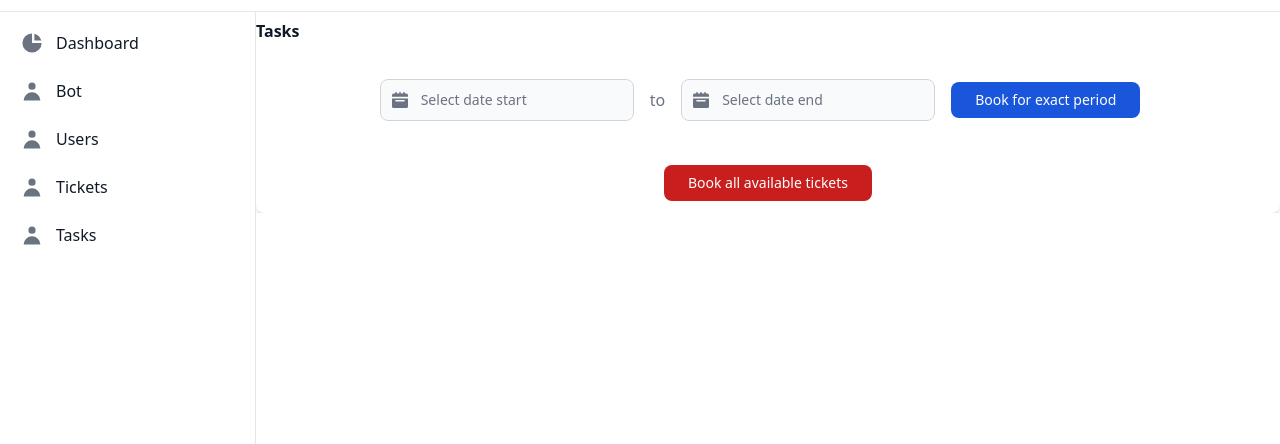
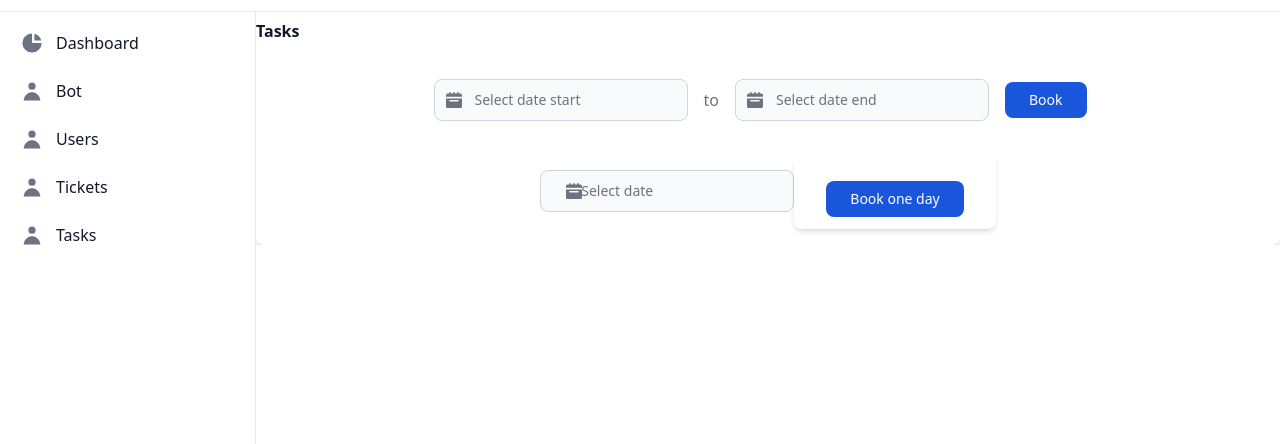
Before and after one commit to Simple2B/paris, a Flask app: page /tasks/ in a window 1280 px wide. Shown: the part 57-501 px from the top of the page. Run offline with Flask 3, Linux system fonts and the light colour scheme; the visitor is signed in with stand-in values (Sample User, id 1); style sheets or scripts are compiled from the project's sources; parts of the project's set-up code (start-up, migrations or seed data) failed here and were passed over.

Commit message:
form added tests

```diff
--- a/app/__init__.py
+++ b/app/__init__.py
@@ -7,6 +7,7 @@ from flask_migrate import Migrate
 from flask_mail import Mail
 from apscheduler.jobstores.sqlalchemy import SQLAlchemyJobStore
 from apscheduler.schedulers.background import BackgroundScheduler
+from apscheduler.schedulers.base import SchedulerAlreadyRunningError
 
 
 from app.logger import log
@@ -47,8 +48,11 @@ def create_app(environment="development"):
     JOB_STORES = {
         "default": SQLAlchemyJobStore(url=configuration.ALCHEMICAL_DATABASE_URL)
     }
-    scheduler.configure(jobstores=JOB_STORES)
-    scheduler.start()
+    try:
+        scheduler.configure(jobstores=JOB_STORES)
+        scheduler.start()
+    except SchedulerAlreadyRunningError:
+        log(log.INFO, "Scheduler is already running")
 
     log(log.INFO, "Scheduler initialized")
 
--- a/app/controllers/bot.py
+++ b/app/controllers/bot.py
@@ -12,7 +12,9 @@ from .celery.task_bot import bot as bot_task
 
 
 def start_bot(
-    start_date: datetime.date | None = None, end_date: datetime.date | None = None
+    is_booking: bool = False,
+    start_date: datetime.date | None = None,
+    end_date: datetime.date | None = None,
 ):
     log(log.INFO, "BOT: Start")
     with db.begin() as session:
@@ -38,7 +40,7 @@ def start_bot(
     with db.begin() as session:
         bot = session.scalar(sa.select(m.Bot))
         assert bot
-        task = bot_task.delay(start_date, end_date)
+        task = bot_task.delay(is_booking, start_date, end_date)
         bot.task_id = task.id
 
 
--- a/app/forms/__init__.py
+++ b/app/forms/__init__.py
@@ -1,3 +1,5 @@
 # flake8: noqa F401
 from .auth import LoginForm, RegistrationForm, ForgotForm, ChangePasswordForm
 from .user import UserForm, NewUserForm
+from .period import PeriodForm
+from .day import DayForm
--- /dev/null
+++ b/app/templates/task/date_form.html
@@ -0,0 +1,30 @@
+<form
+    class="flex items-center justify-center py-4 bg-white dark:bg-gray-800"
+    method="post"
+    action="{{ url_for('tasks.booking_day') }}">
+    {{ form_hidden_tag() }}
+
+
+    <div class="relative max-w-sm">
+        <div class="absolute inset-y-0 left-0 flex items-center pl-3.5 pointer-events-none">
+        <svg class="ml-3 w-4 h-4 text-gray-500 dark:text-gray-400" aria-hidden="true" xmlns="http://www.w3.org/2000/svg" fill="currentColor" viewBox="0 0 20 20">
+            <path d="M20 4a2 2 0 0 0-2-2h-2V1a1 1 0 0 0-2 0v1h-3V1a1 1 0 0 0-2 0v1H6V1a1 1 0 0 0-2 0v1H2a2 2 0 0 0-2 2v2h20V4ZM0 18a2 2 0 0 0 2 2h16a2 2 0 0 0 2-2V8H0v10Zm5-8h10a1 1 0 0 1 0 2H5a1 1 0 0 1 0-2Z"/>
+        </svg>
+        </div>
+        <input datepicker name="day" type="text" class="bg-gray-50 border border-gray-300 text-gray-900 text-sm rounded-lg focus:ring-blue-500 focus:border-blue-500 block w-full pl-10 p-2.5 dark:bg-gray-700 dark:border-gray-600 dark:placeholder-gray-400 dark:text-white dark:focus:ring-blue-500 dark:focus:border-blue-500" placeholder="Select date">
+    </div>
+
+    <div class="flex items-center">
+        <div class="px-4 relative overflow-x-auto shadow-md sm:rounded-lg">
+            <div class="flex justify-center mt-4 py-3">
+                <button
+                    type="submit"
+                    id="book-for-period-button"
+                    class="inline-flex items-center mx-4 px-6 py-2 text-sm font-medium text-center text-white rounded-lg bg-blue-700 hover:bg-blue-800 focus:ring-4 focus:ring-blue-300 dark:bg-blue-600 dark:hover:bg-blue-700 dark:focus:blue-800">
+                    Book one day
+                </button>
+            </div>
+        </div>
+    </div>
+
+</form>
--- a/app/templates/task/index.html
+++ b/app/templates/task/index.html
@@ -4,55 +4,9 @@
 <div class="relative overflow-x-auto shadow-md sm:rounded-lg">
   <h2 class="my-5 font-bold text-gray-900 dark:text-white"> Tasks </h2>
   <div class="relative overflow-x-auto shadow-md sm:rounded-lg">
-    <form
-    class="flex items-center justify-center py-4 bg-white dark:bg-gray-800"
-    method="post"
-    action="{{ url_for('tasks.booking') }}">
-    {{ form_hidden_tag() }}
 
-
-
-    <div date-rangepicker class="flex items-center">
-      <div class="relative">
-        <div class="absolute inset-y-0 left-0 flex items-center pl-3 pointer-events-none">
-            <svg class="w-4 h-4 text-gray-500 dark:text-gray-400" aria-hidden="true" xmlns="http://www.w3.org/2000/svg" fill="currentColor" viewBox="0 0 20 20">
-              <path d="M20 4a2 2 0 0 0-2-2h-2V1a1 1 0 0 0-2 0v1h-3V1a1 1 0 0 0-2 0v1H6V1a1 1 0 0 0-2 0v1H2a2 2 0 0 0-2 2v2h20V4ZM0 18a2 2 0 0 0 2 2h16a2 2 0 0 0 2-2V8H0v10Zm5-8h10a1 1 0 0 1 0 2H5a1 1 0 0 1 0-2Z"/>
-            </svg>
-        </div>
-        <input name="start" type="text" class="bg-gray-50 border border-gray-300 text-gray-900 text-sm rounded-lg focus:ring-blue-500 focus:border-blue-500 block w-full pl-10 p-2.5  dark:bg-gray-700 dark:border-gray-600 dark:placeholder-gray-400 dark:text-white dark:focus:ring-blue-500 dark:focus:border-blue-500" placeholder="Select date start">
-      </div>
-      <span class="mx-4 text-gray-500">to</span>
-      <div class="relative">
-        <div class="absolute inset-y-0 left-0 flex items-center pl-3 pointer-events-none">
-            <svg class="w-4 h-4 text-gray-500 dark:text-gray-400" aria-hidden="true" xmlns="http://www.w3.org/2000/svg" fill="currentColor" viewBox="0 0 20 20">
-              <path d="M20 4a2 2 0 0 0-2-2h-2V1a1 1 0 0 0-2 0v1h-3V1a1 1 0 0 0-2 0v1H6V1a1 1 0 0 0-2 0v1H2a2 2 0 0 0-2 2v2h20V4ZM0 18a2 2 0 0 0 2 2h16a2 2 0 0 0 2-2V8H0v10Zm5-8h10a1 1 0 0 1 0 2H5a1 1 0 0 1 0-2Z"/>
-            </svg>
-        </div>
-        <input name="end" type="text" class="bg-gray-50 border border-gray-300 text-gray-900 text-sm rounded-lg focus:ring-blue-500 focus:border-blue-500 block w-full pl-10 p-2.5  dark:bg-gray-700 dark:border-gray-600 dark:placeholder-gray-400 dark:text-white dark:focus:ring-blue-500 dark:focus:border-blue-500" placeholder="Select date end">
-    </div>
-    </div>
-
-
-      <button
-        type="submit"
-        id="book-for-period-button"
-        class="inline-flex items-center mx-4 px-6 py-2 text-sm font-medium text-center text-white rounded-lg bg-blue-700 hover:bg-blue-800 focus:ring-4 focus:ring-blue-300 dark:bg-blue-600 dark:hover:bg-blue-700 dark:focus:blue-800">
-        Book for exact period
-      </button>
-    </form>
-
-    <div class="relative overflow-x-auto shadow-md sm:rounded-lg">
-      <div class="flex justify-center mt-4 py-3">
-        <a href="{{ url_for('tasks.booking') }}">
-          <button
-            type="button"
-            id="book-all-button"
-            class="inline-flex items-center px-6 py-2 text-sm font-medium text-center text-white rounded-lg bg-red-700 hover:bg-red-800 focus:ring-4 focus:ring-red-300 dark:bg-red-600 dark:hover:bg-red-700 dark:focus:red-800">
-            Book all available tickets
-          </button>
-        </a>
-      </div>
-    </div>
+    {% include 'task/period_form.html' %}
+    {% include 'task/date_form.html' %}
 
   </div>
 </div>
--- /dev/null
+++ b/app/templates/task/period_form.html
@@ -0,0 +1,33 @@
+<form
+    class="flex items-center justify-center py-4 bg-white dark:bg-gray-800"
+    method="post"
+    action="{{ url_for('tasks.booking_period') }}">
+    {{ form_hidden_tag() }}
+
+    <div date-rangepicker class="flex items-center">
+      <div class="relative">
+        <div class="absolute inset-y-0 left-0 flex items-center pl-3 pointer-events-none">
+            <svg class="w-4 h-4 text-gray-500 dark:text-gray-400" aria-hidden="true" xmlns="http://www.w3.org/2000/svg" fill="currentColor" viewBox="0 0 20 20">
+              <path d="M20 4a2 2 0 0 0-2-2h-2V1a1 1 0 0 0-2 0v1h-3V1a1 1 0 0 0-2 0v1H6V1a1 1 0 0 0-2 0v1H2a2 2 0 0 0-2 2v2h20V4ZM0 18a2 2 0 0 0 2 2h16a2 2 0 0 0 2-2V8H0v10Zm5-8h10a1 1 0 0 1 0 2H5a1 1 0 0 1 0-2Z"/>
+            </svg>
+        </div>
+        <input name="start" type="text" class="bg-gray-50 border border-gray-300 text-gray-900 text-sm rounded-lg focus:ring-blue-500 focus:border-blue-500 block w-full pl-10 p-2.5  dark:bg-gray-700 dark:border-gray-600 dark:placeholder-gray-400 dark:text-white dark:focus:ring-blue-500 dark:focus:border-blue-500" placeholder="Select date start">
+      </div>
+      <span class="mx-4 text-gray-500">to</span>
+      <div class="relative">
+        <div class="absolute inset-y-0 left-0 flex items-center pl-3 pointer-events-none">
+            <svg class="w-4 h-4 text-gray-500 dark:text-gray-400" aria-hidden="true" xmlns="http://www.w3.org/2000/svg" fill="currentColor" viewBox="0 0 20 20">
+              <path d="M20 4a2 2 0 0 0-2-2h-2V1a1 1 0 0 0-2 0v1h-3V1a1 1 0 0 0-2 0v1H6V1a1 1 0 0 0-2 0v1H2a2 2 0 0 0-2 2v2h20V4ZM0 18a2 2 0 0 0 2 2h16a2 2 0 0 0 2-2V8H0v10Zm5-8h10a1 1 0 0 1 0 2H5a1 1 0 0 1 0-2Z"/>
+            </svg>
+        </div>
+        <input name="end" type="text" class="bg-gray-50 border border-gray-300 text-gray-900 text-sm rounded-lg focus:ring-blue-500 focus:border-blue-500 block w-full pl-10 p-2.5  dark:bg-gray-700 dark:border-gray-600 dark:placeholder-gray-400 dark:text-white dark:focus:ring-blue-500 dark:focus:border-blue-500" placeholder="Select date end">
+      </div>
+    </div>
+
+    <button
+        type="submit"
+        id="book-for-period-button"
+        class="inline-flex items-center mx-4 px-6 py-2 text-sm font-medium text-center text-white rounded-lg bg-blue-700 hover:bg-blue-800 focus:ring-4 focus:ring-blue-300 dark:bg-blue-600 dark:hover:bg-blue-700 dark:focus:blue-800">
+        Book
+    </button>
+</form>
--- a/app/views/tasks.py
+++ b/app/views/tasks.py
@@ -1,8 +1,9 @@
+import datetime
+
 from flask import (
     Blueprint,
     redirect,
     flash,
-    request,
     url_for,
     render_template,
 )
@@ -10,6 +11,7 @@ from flask_login import login_required
 
 from app.logger import log
 from app import controllers as c
+from app.forms import PeriodForm, DayForm
 
 
 bp = Blueprint("tasks", __name__, url_prefix="/tasks")
@@ -21,17 +23,33 @@ def index():
     return render_template("task/index.html", tasks=[])
 
 
-@bp.route("/booking", methods=["POST"])
+@bp.route("/booking_period", methods=["POST"])
 @login_required
-def booking():
-    start = request.form.get("start")
-    end = request.form.get("end")
-    if not start or not end:
-        log(log.WARNING, "Booking task not sended")
-        flash("Booking task not sended")
+def booking_period():
+    period_form = PeriodForm()
+    if not period_form.validate_on_submit():
+        flash(period_form.errors, "danger")
+        return redirect(url_for("tasks.index"))
+    start = period_form.start.data
+    end = period_form.end.data
+
+    c.start_bot(is_booking=True, start_date=start, end_date=end)
+    log(log.INFO, "Booking task sended")
+    return redirect(url_for("tasks.index"))
+
+
+@bp.route("/booking_day", methods=["POST"])
+@login_required
+def booking_day():
+    period_form = DayForm()
+    if not period_form.validate_on_submit():
+        flash(period_form.errors, "danger")
         return redirect(url_for("tasks.index"))
 
-    c.start_bot()
+    start = period_form.day.data
+    end = start + datetime.timedelta(days=1)
+
+    c.start_bot(is_booking=True, start_date=start, end_date=end)
     log(log.INFO, "Booking task sended")
     return redirect(url_for("tasks.index"))
 
--- a/pyproject.toml
+++ b/pyproject.toml
@@ -22,6 +22,7 @@ redis = "^4.6.0"
 celery = {extras = ["redis"], version = "^5.3.1"}
 apscheduler = "^3.10.1"
 flask-apscheduler = "^1.12.4"
+pytest-mock = "^3.11.1"
 
 [tool.poetry.dev-dependencies]
 pytest = "^7.1.1"
```
Also changed, not shown: app/controllers/celery/task_bot.py (+6 -2 lines), app/controllers/parser/__init__.py (+12 -5 lines), app/forms/day.py (added, +13 -0 lines), app/forms/period.py (added, +20 -0 lines), tests/conftest.py (+15 -1 lines), tests/test_tasks.py (added, +43 -0 lines), 1 other file.
